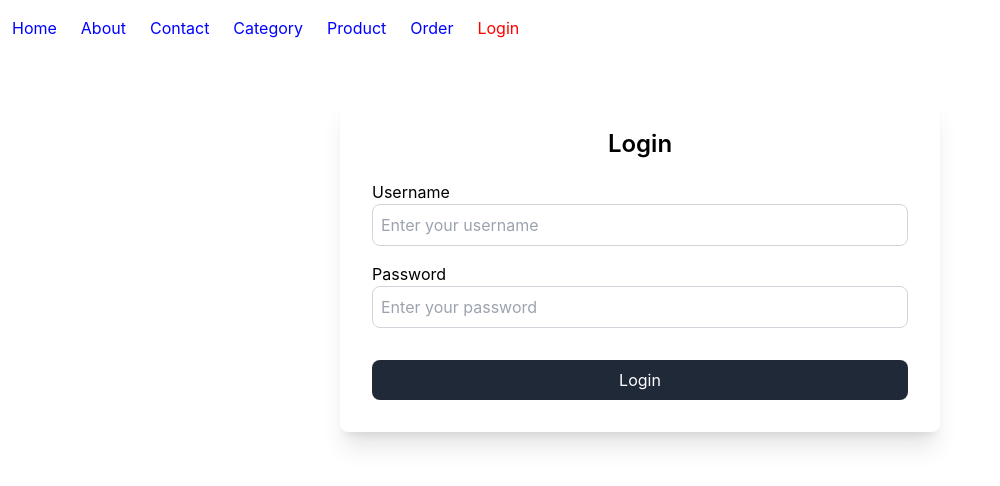
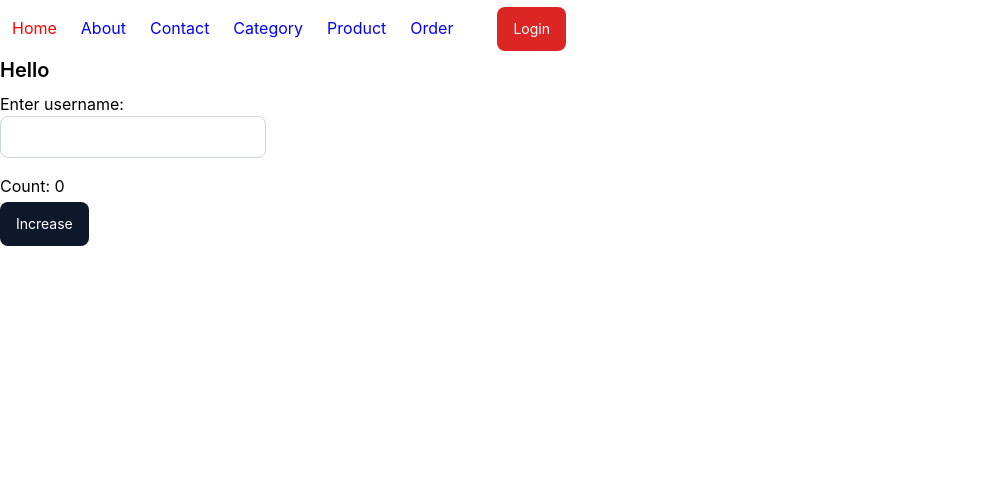
Before and after one commit to teshankalhara/CRUD_React_Front_End, a React (Vite) app: page / in a window 1280 px wide. Before the commit this address led to /login. Shown: the top 486 px of the page, without its empty margins (0-1000 px from the left). Built offline with nearby package versions, Linux system fonts and the light colour scheme; a web font is replaced by a local one.

Commit message:
auth sec

```diff
--- a/src/App.tsx
+++ b/src/App.tsx
@@ -19,8 +19,10 @@ function App() {//functional component
       <BrowserRouter>
         <Routes>
           {/* protected routes - need login to access*/}
+          <Route path='/' element={<Home />} />
+          <Route path='/login' element={<Login />} />
+
           <Route element={<ProtectedRoute />}>
-            <Route path='/' element={<Home />} />
             <Route path='/profile' element={<Profile />} />
             <Route path='/category' element={<Category />} />
             <Route path='/product' element={<Product />} />
@@ -29,7 +31,6 @@ function App() {//functional component
             <Route path='/order' element={<Order />} />
             <Route path='/order/create' element={<CreateOrder />} />
           </Route>
-          <Route path='/login' element={<Login />} />
         </Routes>
       </BrowserRouter>
     </AuthProvider>
--- a/src/components/NavBar.tsx
+++ b/src/components/NavBar.tsx
@@ -1,8 +1,9 @@
-import { Link, useLocation } from "react-router-dom"
+import { Link, useLocation, useNavigate } from "react-router-dom"
 import { useAuth } from "../context/AuthContext"
 
 function NavBar() {
     const { logout, isAuthenticated } = useAuth()
+    const navigate=useNavigate()
 
     const navigation = [
         { name: "Home", path: "/" },
@@ -12,10 +13,6 @@ function NavBar() {
         { name: "Product", path: "/product" },
         { name: "Order", path: "/order" }
     ]
-
-    if (!isAuthenticated) {
-        navigation.push({ name: "Login", path: "/login" })
-    }
 
     const location = useLocation()
     return (
@@ -39,9 +36,11 @@ function NavBar() {
                         )
                     })
                 }
-                {isAuthenticated &&
+                {isAuthenticated?(
                     <button onClick={logout} className="mx-8 py-3 px-4 bg-red-600 text-white rounded-lg hover:bg-red-800 text-sm" type="button">Logout</button>
-                }
+                ):(
+                    <button onClick={()=>{navigate("/login")}} className="mx-8 py-3 px-4 bg-red-600 text-white rounded-lg hover:bg-red-800 text-sm" type="button">Login</button>
+                )}
             </ul>
         </nav>
     )
--- a/src/pages/Home.tsx
+++ b/src/pages/Home.tsx
@@ -1,5 +1,6 @@
 import { useState } from "react"
 import NavBar from "../components/NavBar"
+import { Link } from "react-router-dom"
 
 function Home() {
     //hook-use state
```
